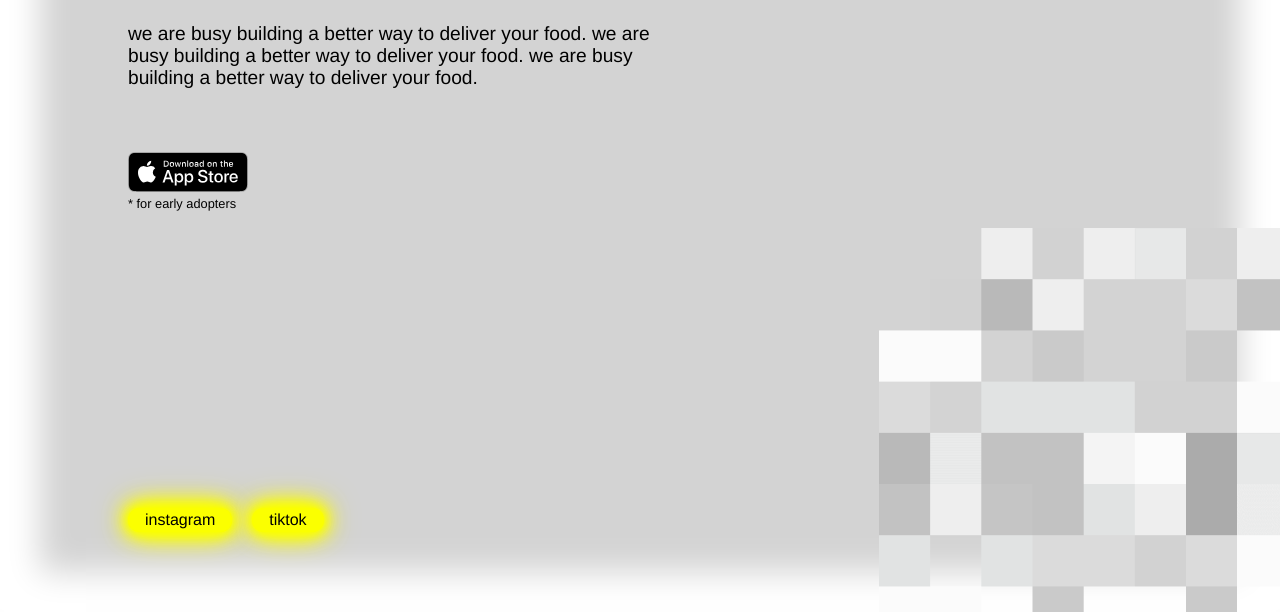
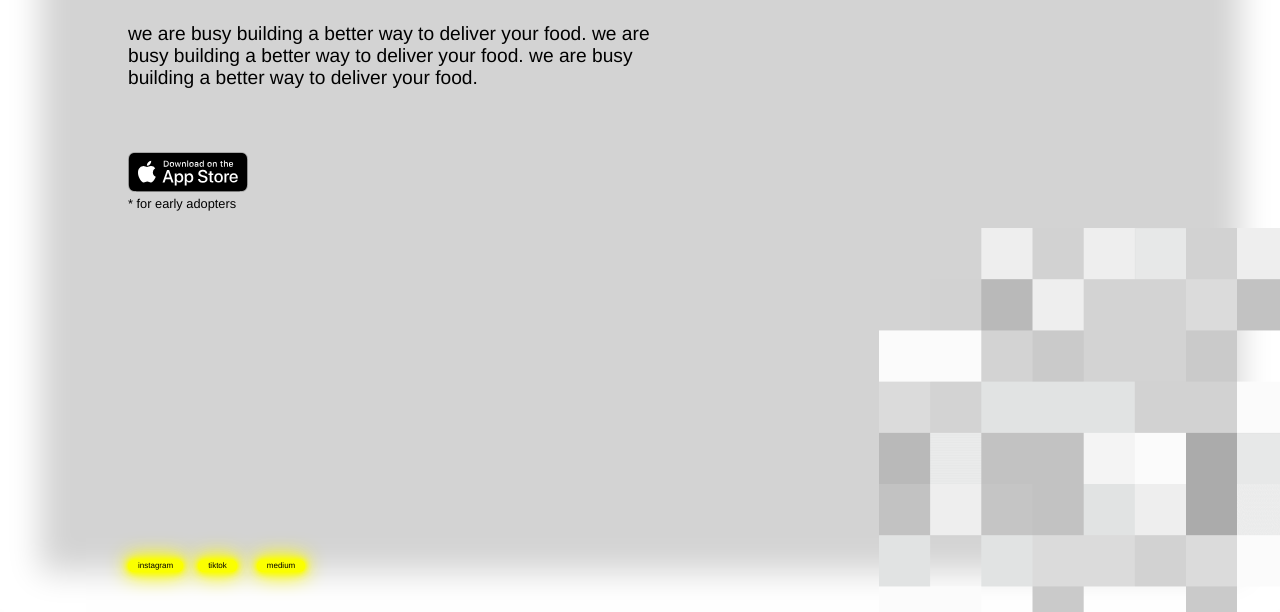
Before and after one commit to iiskakov/momo.science, a plain HTML site: page index.html in a window 1280 px wide. Shown: the part 188-800 px from the top of the page. Drawn offline with Linux system fonts and the light colour scheme; a web font is replaced by a local one.

Commit message:
Footer links smaller + added medium

```diff
--- a/index.html
+++ b/index.html
@@ -39,12 +39,15 @@
         </br>
 
         </p>
-        <div style="position:absolute; bottom: 10vh;">
+        <div style="position:absolute; bottom: 5vh;">
         <a href="https://instagram.com/momo.science">
-            <div style="margin-right: 20px;font-family: 'Helvetica';background: #fbff00 none repeat scroll 0% 0%; float: left; color: black; border-radius: 100px; font-size: 16px; line-height: 16px; padding: 4px 17px;  box-shadow: #fbff00 0px 0px 2px, #fbff00 0px 0px 10px, #fbff00 0px 0px 15px, #fbff00 0px 0px 25px, #fbff00 0px 0px 35px, #fbff00 0px 0px 25px;">instagram</div>
+            <div style="margin-right: 15px;font-family: 'Helvetica';background: #fbff00 none repeat scroll 0% 0%; float: left; color: black; border-radius: 80px; font-size: 0.5em; line-height: 0.5em; padding: 4px 10px;  box-shadow: #fbff00 0px 0px 2px, #fbff00 0px 0px 5px, #fbff00 0px 0px 7px, #fbff00 0px 0px 12px, #fbff00 0px 0px 20px, #fbff00 0px 0px 25px;">instagram</div>
         </a>
-        <a href="https://instagram.com/momo.science">
-            <div style="font-family: 'Helvetica';background: #fbff00 none repeat scroll 0% 0%; float: left; color: black; border-radius: 100px; font-size: 16px; line-height: 16px; padding: 4px 17px;  box-shadow: #fbff00 0px 0px 2px, #fbff00 0px 0px 10px, #fbff00 0px 0px 15px, #fbff00 0px 0px 25px, #fbff00 0px 0px 35px, #fbff00 0px 0px 25px;">tiktok</div>
+        <a href="https://tiktok.com/@momo.science">
+            <div style="margin-right: 20px;font-family: 'Helvetica';background: #fbff00 none repeat scroll 0% 0%; float: left; color: black; border-radius: 80px; font-size: 0.5em; line-height: 0.5em; padding: 4px 10px;  box-shadow: #fbff00 0px 0px 2px, #fbff00 0px 0px 5px, #fbff00 0px 0px 7px, #fbff00 0px 0px 12px, #fbff00 0px 0px 20px, #fbff00 0px 0px 25px;">tiktok</div>
+        </a>
+        <a href="https://medium.com/momo.science">
+            <div style="margin-right: 20px;font-family: 'Helvetica';background: #fbff00 none repeat scroll 0% 0%; float: left; color: black; border-radius: 80px; font-size: 0.5em; line-height: 0.5em; padding: 4px 10px;  box-shadow: #fbff00 0px 0px 2px, #fbff00 0px 0px 5px, #fbff00 0px 0px 7px, #fbff00 0px 0px 12px, #fbff00 0px 0px 20px, #fbff00 0px 0px 25px;">medium</div>
         </a>
     </div>
     <div style="pointer-events: none;top:0;right:0;position: absolute; width: 100vw;display: flex;justify-content: flex-end;align-items: flex-end;height: 100vh;overflow: hidden;">
```
Also changed, not shown: 1 other file.
